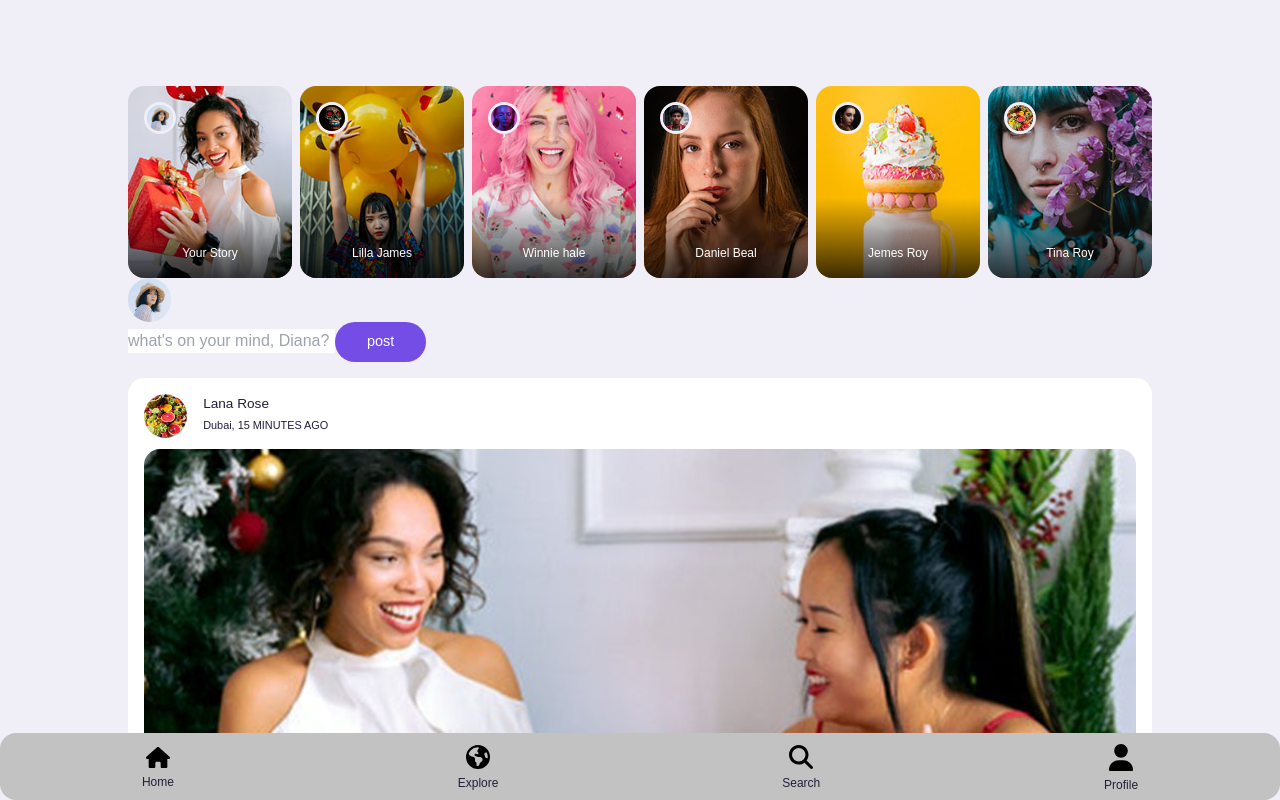
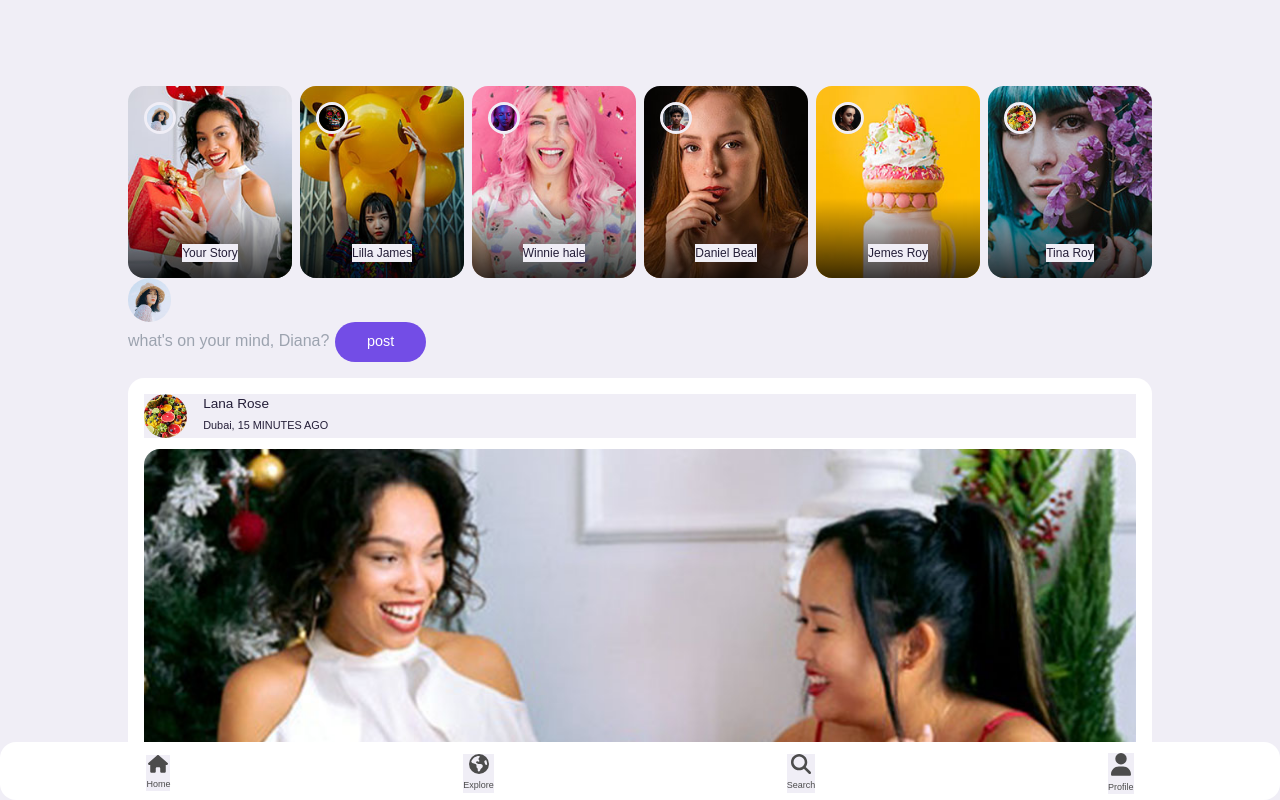
Before and after one commit to santiagocabral01/ocean-byte, a Next.js app: page / in a window 1280 px wide. Shown: the top 800 px of the page. Built offline with nearby package versions, Linux system fonts and the light colour scheme.

Commit message:
update 1

```diff
--- a/src/app/globals.css
+++ b/src/app/globals.css
@@ -2,7 +2,7 @@
 @tailwind components;
 @tailwind utilities;
 
-@import url("https://fonts.googleapis.com/css2?family=Josefin+Sans:wght@300;400&family=Poppins:wght@300;400;500;600&family=Roboto:wght@500&display=swap");
+@import url('https://fonts.googleapis.com/css2?family=Montserrat:ital,wght@0,100..900;1,100..900&display=swap');
 
 :root {
   --color-primary-hue: 255;
@@ -42,11 +42,12 @@
   border: none;
 }
 
-body {
-  font-family: "Poppins", sans-serif;
+body, *{
+  font-family: "Montserrat", sans-serif;
+  font-optical-sizing: auto;
+  font-style: normal;
   color: var(--color-dark);
   background: var(--color-light);
-  overflow-x: hidden;
 }
 
 .container {
@@ -125,7 +126,7 @@
   align-items: center;
   padding-block: 11px 6px;
   justify-content: space-around;
-  background: hsl(0, 0%, 76%);
+  background: var(--color-white);
   border-radius: var(--card-border-radius);
 }
 
@@ -137,11 +138,13 @@
 }
 
 .left .sidebar .menu-item svg {
-  width: 24px;
+  width: 20px;
+  fill: #4c4c4c;
 }
 
 .left .sidebar .menu-item span {
-  font-size: 12px;
+  color: #4c4c4c;
+  font-size: 9px;
 }
 
 .left .sidebar .menu-item:hover {
```
